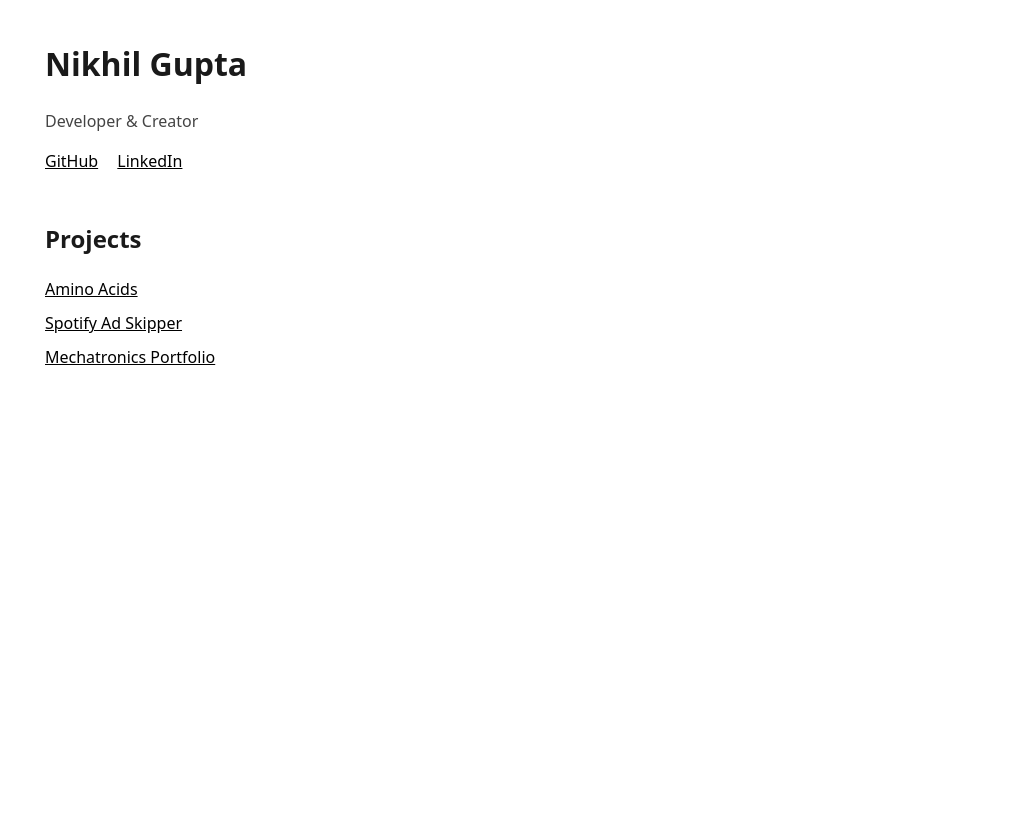
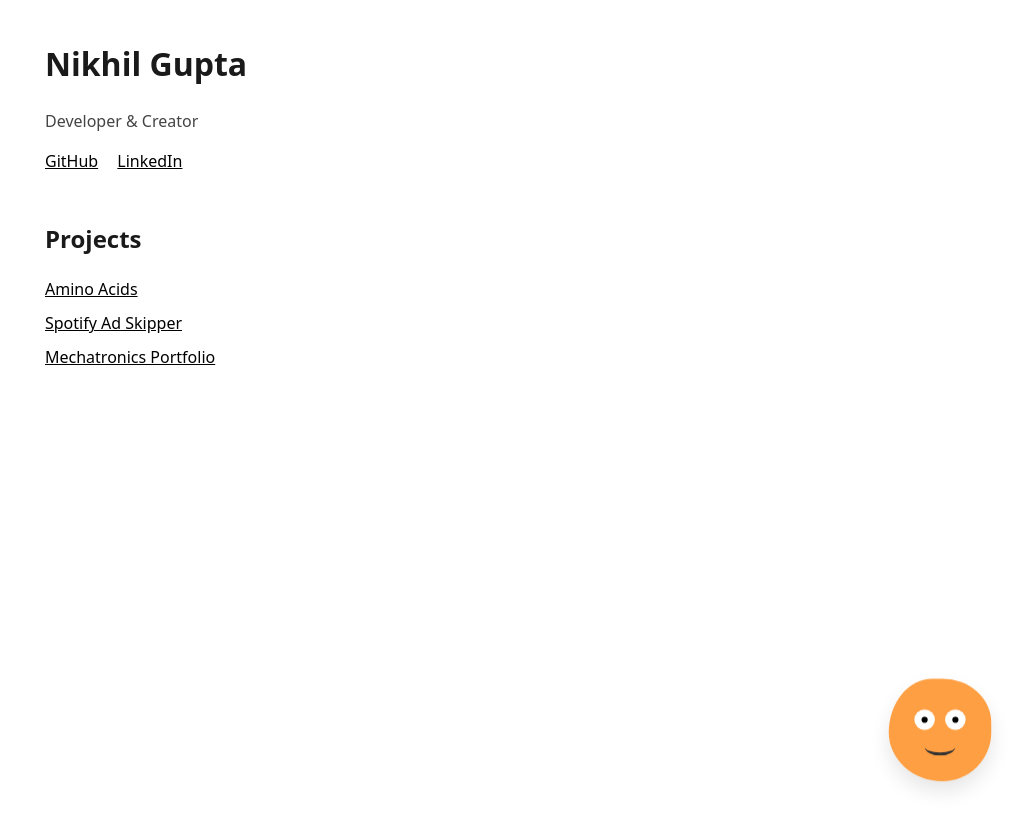
Before and after one commit to nikhi1g/nikhi1g.github.io, a plain HTML site: page index.html in a window 1280 px wide. Shown: the whole page, without its empty margins (270-1280 px from the left). Before the commit the page ends 800 px from the top, so only its background shows below. Drawn offline with Linux system fonts and the light colour scheme.

Commit message:
add animated orange blob mascot that tracks cursor

```diff
--- a/index.html
+++ b/index.html
@@ -25,5 +25,40 @@
             </ul>
         </section>
     </main>
+    <div id="blob-container">
+        <div class="blob">
+            <div class="eye" id="eye-left">
+                <div class="pupil"></div>
+            </div>
+            <div class="eye" id="eye-right">
+                <div class="pupil"></div>
+            </div>
+            <div class="mouth"></div>
+        </div>
+    </div>
+
+    <script>
+        document.addEventListener('mousemove', (e) => {
+            const eyes = document.querySelectorAll('.eye');
+
+            eyes.forEach(eye => {
+                const pupil = eye.querySelector('.pupil');
+                const rect = eye.getBoundingClientRect();
+                const eyeCenterX = rect.left + rect.width / 2;
+                const eyeCenterY = rect.top + rect.height / 2;
+
+                // Calculate angle to mouse
+                const angle = Math.atan2(e.clientY - eyeCenterY, e.clientX - eyeCenterX);
+
+                // Limit movement distance so pupil stays in eye
+                const distance = Math.min(3, Math.hypot(e.clientX - eyeCenterX, e.clientY - eyeCenterY) / 10);
+
+                const pupilX = Math.cos(angle) * distance;
+                const pupilY = Math.sin(angle) * distance;
+
+                pupil.style.transform = `translate(${pupilX}px, ${pupilY}px)`;
+            });
+        });
+    </script>
 </body>
 </html>
--- a/style.css
+++ b/style.css
@@ -6,6 +6,9 @@ body {
     padding: 0 20px;
     color: #1a1a1a;
     background: #fff;
+    /* Ensure body takes full height for the blob to be positioned relative to viewport if needed,
+       though fixed positioning works regardless. */
+    min-height: 100vh;
 }
 
 h1, h2 {
@@ -48,6 +51,73 @@ a:hover {
     background: #eee;
 }
 
+/* Blob Styles */
+#blob-container {
+    position: fixed;
+    bottom: 20px;
+    right: 20px;
+    width: 100px;
+    height: 100px;
+    z-index: 1000;
+}
+
+.blob {
+    width: 100%;
+    height: 100%;
+    background-color: #ff9f43; /* Orange */
+    border-radius: 60% 40% 30% 70% / 60% 30% 70% 40%;
+    position: relative;
+    animation: blob-pulse 4s ease-in-out infinite;
+    display: flex;
+    justify-content: center;
+    align-items: center;
+    box-shadow: 0 10px 20px rgba(0,0,0,0.1);
+}
+
+@keyframes blob-pulse {
+    0% { border-radius: 60% 40% 30% 70% / 60% 30% 70% 40%; transform: scale(1); }
+    50% { border-radius: 30% 60% 70% 40% / 50% 60% 30% 60%; transform: scale(1.05); }
+    100% { border-radius: 60% 40% 30% 70% / 60% 30% 70% 40%; transform: scale(1); }
+}
+
+.eye {
+    width: 20px;
+    height: 20px;
+    background: white;
+    border-radius: 50%;
+    position: absolute;
+    top: 30%;
+    display: flex;
+    justify-content: center;
+    align-items: center;
+}
+
+#eye-left {
+    left: 25%;
+}
+
+#eye-right {
+    right: 25%;
+}
+
+.pupil {
+    width: 6px;
+    height: 6px;
+    background: black;
+    border-radius: 50%;
+}
+
+.mouth {
+    width: 30px;
+    height: 15px;
+    border-bottom: 3px solid #333;
+    border-radius: 50%;
+    position: absolute;
+    bottom: 25%;
+    left: 50%;
+    transform: translateX(-50%);
+}
+
 @media (prefers-color-scheme: dark) {
     body {
         background: #121212;
@@ -62,4 +132,8 @@ a:hover {
     a:hover {
         background: #333;
     }
+    /* Adjust blob shadow for dark mode */
+    .blob {
+        box-shadow: 0 10px 20px rgba(0,0,0,0.4);
+    }
 }
```
